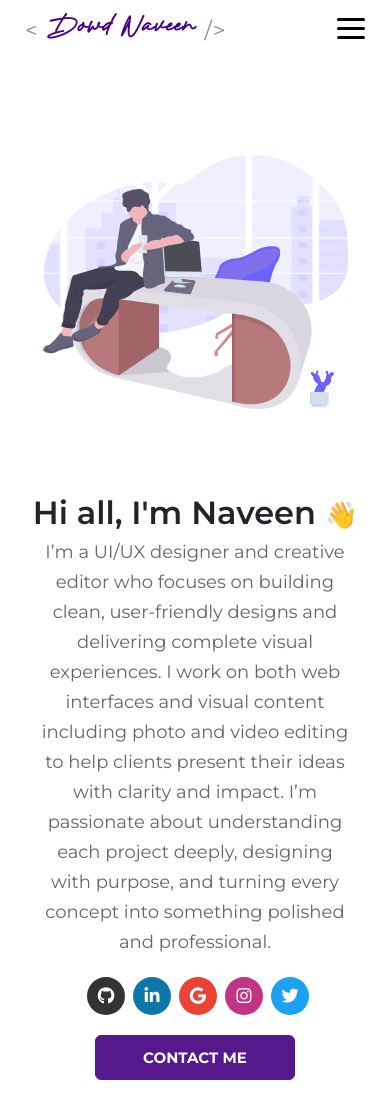
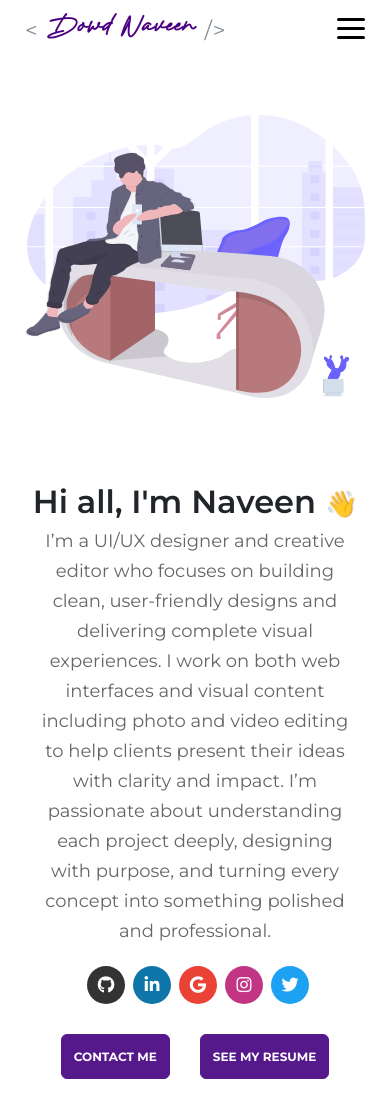
Before and after one commit to naveendowd/Naveen-dowdipilli, a plain HTML site: page index.html in a window 390 px wide. Shown: the top 1100 px of the page. Drawn offline with nearby package versions, Linux system fonts and the light colour scheme.

Commit message:
fixed the intro section spacing

```diff
--- a/index.css
+++ b/index.css
@@ -439,8 +439,6 @@ a.num:hover
     border: 1px solid #55198b;
     color: #fff;
     font-weight: 700;
-    width: -webkit-max-content;
-    width: -moz-max-content;
     width: max-content;
     padding: 13px 22px;
     margin-right: 50px;
@@ -452,6 +450,7 @@ a.num:hover
     margin-top: 20px;
     font-size: 16px;
     cursor: pointer;
+    white-space: nowrap;
     -webkit-transition: all .3s
 ease-in-out 0s;
     transition: all .3s
@@ -519,7 +518,7 @@ ease-in-out 0s;
   }
 
   #box {
-    margin-top: 40px;
+    margin-top: 0px;
     padding: 15px;
   }
 
@@ -554,25 +553,30 @@ ease-in-out 0s;
   }
 
   .imgs {
-    width: 90%;
+    width: 100%;
     height: auto;
     margin: 20px auto;
     display: block;
   }
 
   .button-greeting-div {
-    flex-direction: column;
-    align-items: center;
-    gap: 15px;
+    display: flex;
+    flex-direction: row;         /* stay in one line */
+    justify-content: center;     /* center on screen */
+    gap: 10px;                   /* smaller gap */
+    margin-top: 20px;
+    flex-wrap: nowrap;
+    width: 100%;
+              /* prevent breaking to next line */
   }
 
   .main-button {
-    font-size: 15px;
-    width: 200px;
-    padding: 10px 18px;
-    text-align: center;
-    margin-top: 0px;
-  }
+    font-size: 12px;             /* smaller text */
+    padding: 10px 12px;          /* smaller padding */
+    width: auto;                 /* adjusts automatically */
+    white-space: nowrap;         /* prevents wrapping */
+  }
+
 
   .social-media-div {
     display: flex;
@@ -627,6 +631,7 @@ ease-in-out 0s;
     font-size: 18px;
   }
 }
+
 /* --- Responsive layout fix: show image first, then text --- */
 @media (max-width: 992px) {
   .greet-main .boxcontainer {
@@ -662,16 +667,6 @@ ease-in-out 0s;
     line-height: 30px !important;
   }
 
-  .greet-main .button-greeting-div {
-    justify-content: center !important;
-    flex-wrap: wrap !important;
-    gap: 15px !important;
-  }
-
-  .greet-main .main-button {
-    font-size: 15px !important;
-    padding: 10px 18px !important;
-  }
 
   .greet-main .social-media-div {
     justify-content: center !important;
@@ -683,7 +678,7 @@ ease-in-out 0s;
 
 @media (max-width: 768px) {
   .greet-main .imgs {
-    width: 90% !important;
+    width: 100% !important;
     max-width: 380px !important;
     margin: 10px auto 15px !important;
   }
```
